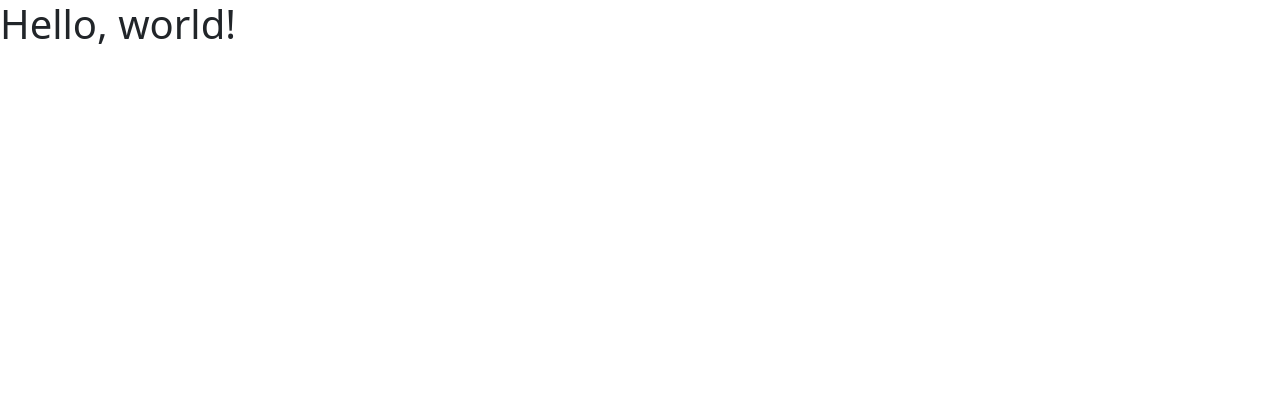
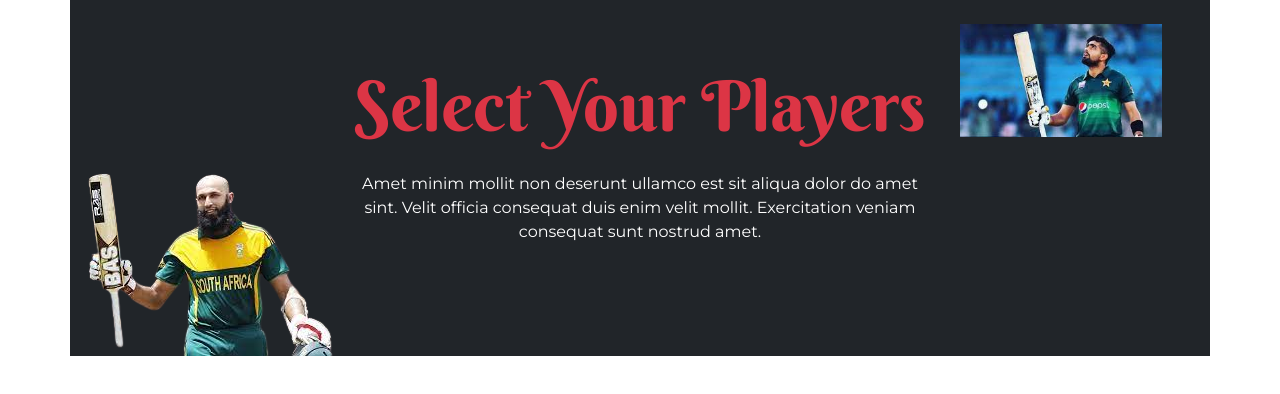
Before and after one commit to Mahfuj-HSTU/select-player-ass-5, a plain HTML site: page index.html in a window 1280 px wide. Drawn offline with nearby package versions, Linux system fonts and the light colour scheme.

Commit message:
header sectin

```diff
--- /dev/null
+++ b/css/style.css
@@ -0,0 +1,8 @@
+@import url("https://fonts.googleapis.com/css2?family=Berkshire+Swash&family=Montserrat:ital,wght@0,300;0,400;0,500;0,600;0,700;0,800;1,400;1,500;1,600&display=swap");
+body {
+  font-family: "Montserrat", sans-serif;
+}
+.font {
+  font-family: "Berkshire Swash", cursive;
+  font-size: 70px;
+}
--- a/index.html
+++ b/index.html
@@ -10,9 +10,31 @@
       integrity="sha384-gH2yIJqKdNHPEq0n4Mqa/HGKIhSkIHeL5AyhkYV8i59U5AR6csBvApHHNl/vI1Bx"
       crossorigin="anonymous"
     />
+    <link rel="stylesheet" href="./css/style.css" />
   </head>
   <body>
-    <h1>Hello, world!</h1>
+    <!-- Header section start -->
+    <header class="container bg-dark py-5 position-relative">
+      <img
+        class="img-fluid position-absolute bottom-0 start-0"
+        src="./images/download__2_-removebg-preview.png"
+        alt=""
+      />
+      <img
+        class="pt-4 pe-5 img-fluid position-absolute top-0 end-0"
+        src="./images/download (1).jfif"
+        alt=""
+        width="250"
+        height="150"
+      />
+      <h1 class="font text-danger text-center py-3">Select Your Players</h1>
+      <p class="text-white text-center w-50 mx-auto pb-5">
+        Amet minim mollit non deserunt ullamco est sit aliqua dolor do amet
+        sint. Velit officia consequat duis enim velit mollit. Exercitation
+        veniam consequat sunt nostrud amet.
+      </p>
+    </header>
+    <!-- Header section end -->
     <script
       src="https://cdn.jsdelivr.net/npm/bootstrap@5.2.0/dist/js/bootstrap.bundle.min.js"
       integrity="sha384-A3rJD856KowSb7dwlZdYEkO39Gagi7vIsF0jrRAoQmDKKtQBHUuLZ9AsSv4jD4Xa"
```
Also changed, not shown: images/download__2_-removebg-preview.png (added), images/images (3).jfif.
